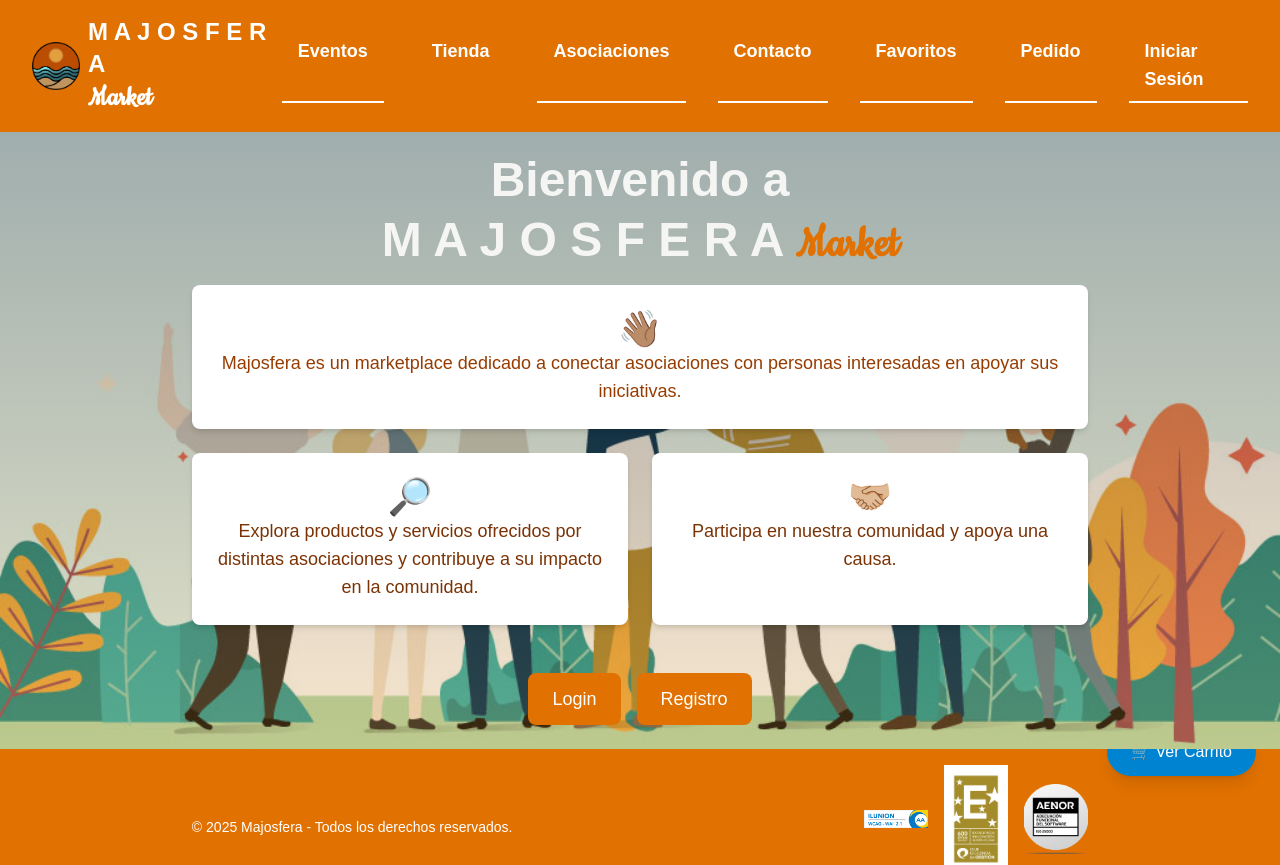
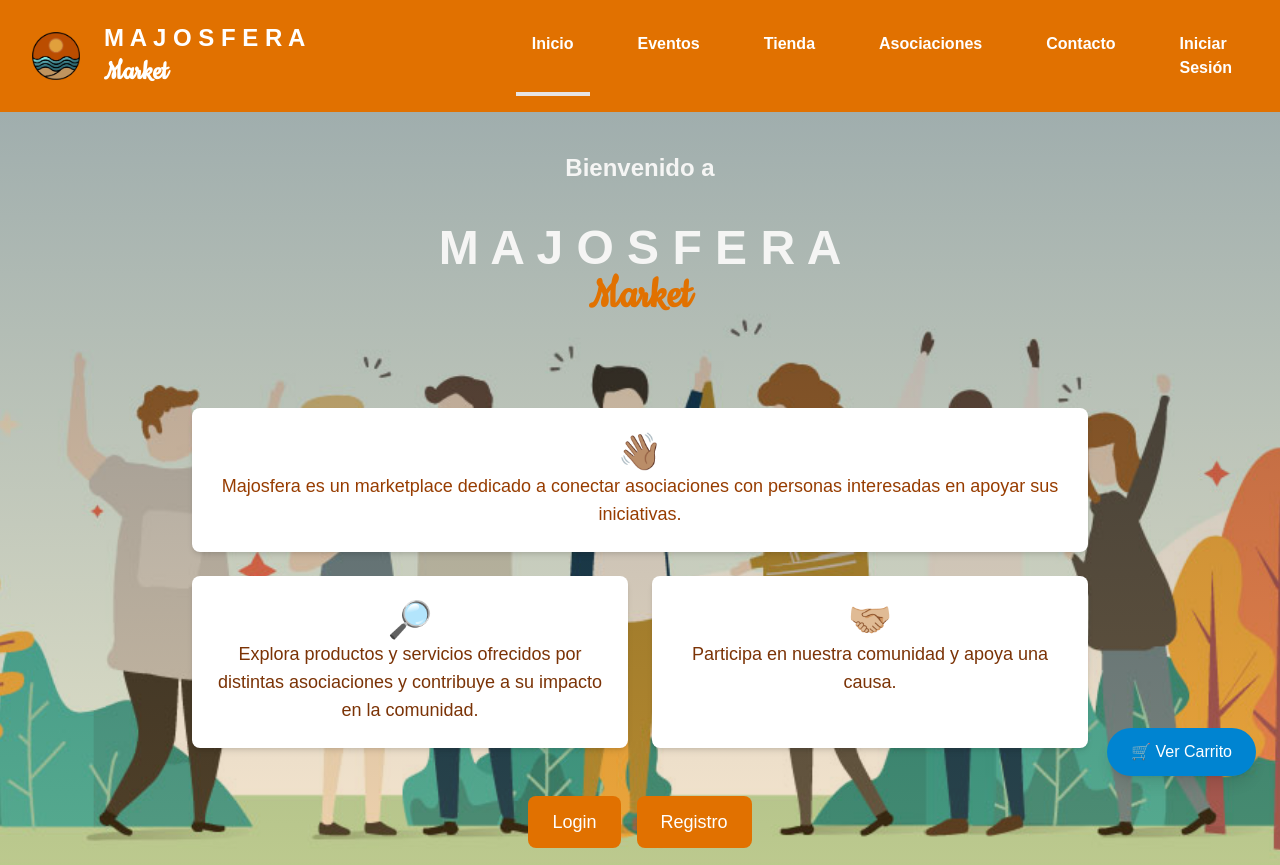
Before and after one commit to gastbr/majosfera-front, a React (Vite) app: page / in a window 1280 px wide. Shown: the top 865 px of the page. Built offline with nearby package versions, Linux system fonts and the light colour scheme; no server answers; a web font is replaced by a local one.

Commit message:
ADD burger menu, landing

```diff
--- a/src/components/FloatingCartButton.jsx
+++ b/src/components/FloatingCartButton.jsx
@@ -20,7 +20,7 @@ const FloatingCartButton = () => {
     return (
         <>
             <button
-                className={`fixed bottom-6 right-6 bg-sky-600 text-white px-6 py-3 rounded-full shadow-lg hover:bg-sky-500 transition ${animate ? "animate-bounce" : ""
+                className={`z-50 fixed bottom-6 right-6 bg-sky-600 text-white px-6 py-3 rounded-full shadow-lg hover:bg-sky-500 transition ${animate ? "animate-bounce" : ""
                     }`}
                 onClick={() => setIsOpen(true)}
             >
--- a/src/components/Header.jsx
+++ b/src/components/Header.jsx
@@ -1,35 +1,62 @@
-import { useContext, useState } from "react";
+import { useContext, useState, useEffect } from "react";
 import { AppContext } from "../context/AppContext";
-import { Link, useLocation } from "react-router";
+import { Link, useLocation, useNavigate } from "react-router";
 import { logout } from "../services/auth";
 
 
 const Header = () => {
   const { state } = useContext(AppContext);
-  const [isMenuOpen, setIsMenuOpen] = useState(false);
+  const [isBurgerOpen, setIsBurgerOpen] = useState(false);
+  const [isDropdownOpen, setIsDropdownOpen] = useState(false);
   const pathName = useLocation().pathname;
-  console.log("pathName: ", pathName);
 
-  console.log("userName: ", state.user?.userName);
+  const navigate = useNavigate();
+
+  const handleLogout = () => {
+    logout()
+      .then(() => {
+        navigate("/"); // Redirige al landing (inicio) tras el logout
+      })
+      .catch((error) => {
+        console.error("Logout failed:", error);
+      });
+  };
+
+
+  useEffect(() => {
+    const handleClickOutside = (event) => {
+      if (!event.target.closest('#user-button') && !event.target.closest('.dropdown-menu')) {
+        setIsDropdownOpen(false);
+      }
+    };
+
+    document.addEventListener('click', handleClickOutside);
+
+    return () => {
+      document.removeEventListener('click', handleClickOutside);
+    };
+  }, [setIsDropdownOpen]);
 
   return (
     <header className="bg-amber-600 text-white py-4 px-4 md:px-8 shadow-md flex justify-between items-center md:flex-row flex-col">
       {/* Logo y nombre de la app */}
-      <div className="flex items-center">
+      <div className="flex justify-between items-center w-full">
+        <div className="flex content-between md:items-center gap-2">
+          <Link to="/" className="flex items-center">
             <img
               src="/logo-notext.png"
               alt="Logo Majosfera"
-          className="w-11 h-1 md:w-12 md:h-12 mr-2"
+              className="w-12 h-12 mr-2 md:mr-4"
             />
+          </Link>
           <Link to="/" className="text-xl md:text-2xl font-bold flex flex-col gap-0">
-          <span className="p-0 m-0">M A J O S F E R A</span><span className="title-text text-3xl p-0 m-0">Market</span>
+            <span className="p-0 m-0">M A J O S F E R A</span><span className="title-text text-3xl">Market</span>
           </Link>
         </div>
-
         {/* Burger menu toggle button */}
         <button
-        className="md:hidden flex justify-center w-8 h-8 bg-white rounded-full"
-        onClick={() => setIsMenuOpen(!isMenuOpen)}
+          className="md:hidden flex justify-center items-center w-8 h-8 bg-white rounded-full"
+          onClick={() => setIsBurgerOpen(!isBurgerOpen)}
         >
           <svg
             className="w-4 h-4 text-amber-600"
@@ -46,73 +73,99 @@ const Header = () => {
             />
           </svg>
         </button>
+      </div>
 
       {/* Navegación */}
+      <nav className={`space-y-4 mt-4 md:mt-0 ${isBurgerOpen ? 'block md:hidden' : 'hidden'}`}>
+        <Link
+          to="/"
+          className={`font-bold p-4 ${pathName === '/' ? 'border-b-4 border-stone-200 cursor-default' : 'hover:bg-amber-700 rounded-lg'}`}
+        >
+          Inicio
+        </Link>
+      </nav>
+
       <nav
-        className={`${isMenuOpen ? 'block' : 'hidden'
-          } md:flex space-x-4 md:space-x-8 mt-4 md:mt-0`}
+        className={`md:flex space-x-4 md:space-x-8 mt-4 md:mt-0 hidden`}
       >
         <Link to="/"
-          className="px-4 py-2 text-lg font-bold rounded-t-lg border-b-2 border-white bg-amber-600 hover:bg-amber-700">
+          className={`font-bold p-4 ${pathName === '/' ? 'border-b-4 border-stone-200 cursor-default' : 'hover:bg-amber-700 rounded-lg'}`}>
+          Inicio
+        </Link>
+        <Link to=""
+          className={`cursor-not-allowed font-bold p-4 ${pathName === '' ? 'border-b-4 border-stone-200 cursor-default' : ''}`}>
           Eventos
         </Link>
         <Link
           to="/market"
-          className={`px-4 py-2 text-lg font-bold rounded-t-lg bg-amber-600 ${pathName === '/market' ? ' rounded-b-lg border-sky-800 cursor-default' : 'hover:bg-amber-700'} border-white`}
+          className={`font-bold p-4 ${pathName === '/market' ? 'border-b-4 border-stone-200 cursor-default' : 'hover:bg-amber-700 rounded-lg'}`}
         >
           Tienda
         </Link>
         <Link
           to="/associations-list"
-          className="px-4 py-2 text-lg font-bold rounded-t-lg border-b-2 border-white bg-amber-600 hover:bg-amber-700"
+          className={`font-bold p-4 ${pathName === '/associations-list' ? 'border-b-4 border-stone-200 cursor-default' : 'hover:bg-amber-700 rounded-lg'}`}
         >
           Asociaciones
         </Link>
         <Link
           to="/contact"
-          className="px-4 py-2 text-lg font-bold rounded-t-lg border-b-2 border-white bg-amber-600 hover:bg-amber-700"
+          className={`font-bold p-4 ${pathName === '/contact' ? 'border-b-4 border-stone-200 cursor-default' : 'hover:bg-amber-700 rounded-lg'}`}
         >
           Contacto
         </Link>
+        {/* Mostrar nombre del usuario si está logueado */}
+        {state.user ? (
+          <div className="relative">
+            <button
+              id="user-button"
+              onClick={() => setIsDropdownOpen(!isDropdownOpen)}
+              to="/profile"
+              className="font-semibold px-8 py-3 rounded-full text-sm md:text-base transition-all duration-300 bg-white text-amber-700 hover:bg-amber-50 hover:text-amber-800 focus:outline-none focus:ring-2 focus:ring-amber-500 focus:ring-offset-2 border border-amber-700 shadow-sm hover:shadow-md"
+            >
+              {`Hola, ${state.user?.userName}`}
+            </button>
+
+            <div
+              className="absolute right-0 mt-2 w-48 bg-white rounded-md shadow-md"
+              style={{ display: isDropdownOpen ? 'block' : 'none' }}
+            >
               <Link
-          to="/favourite"
-          className="px-4 py-2 text-lg font-bold rounded-t-lg border-b-2 border-white bg-amber-600 hover:bg-amber-700"
+                to="/profile"
+                className="block px-4 py-2 text-sm text-gray-700 hover:bg-gray-100 hover:text-gray-900 text-right"
               >
-          Favoritos
+                Perfil
               </Link>
               <Link
-          to="/order"
-          className="px-4 py-2 text-lg font-bold rounded-t-lg border-b-2 border-white bg-amber-600 hover:bg-amber-700"
+                to="/product-register"
+                className="block px-4 py-2 text-sm text-gray-700 hover:bg-gray-100 hover:text-gray-900 text-right"
               >
-          Pedido
+                Registrar producto
               </Link>
-
-        {/* Mostrar nombre del usuario si está logueado */}
-        {state.user ? (
-          <>
               <Link
-              to="/profile"
-              className="px-4 py-2 text-lg font-bold rounded-t-lg border-b-2 border-white bg-amber-600 hover:bg-amber-700 font-bold"
+                to="/product-crud"
+                className="block px-4 py-2 text-sm text-gray-700 hover:bg-gray-100 hover:text-gray-900 text-right"
               >
-              {`Hola, ${state.user?.userName}`}
+                CRUD de productos
               </Link>
               <button
-              onClick={() => (logout())}
-              className="px-4 py-2 rounded-lg bg-red-600 text-white"
+                onClick={() => handleLogout()}
+                className="block px-4 py-2 text-sm text-red-600 hover:bg-red-100 hover:text-red-900 w-full text-right"
               >
-              Cerrar Sesión
+                Cerrar sesión
               </button>
-          </>
+            </div>
+          </div>
         ) : (
           <Link
             to="/login"
-            className="px-4 py-2 text-lg font-bold rounded-t-lg border-b-2 border-white bg-amber-600 hover:bg-amber-700"
+            className="font-bold p-4 hover:bg-amber-700 rounded-lg"
           >
             Iniciar Sesión
           </Link>
         )}
       </nav>
-    </header>
+    </header >
   );
 };
 
--- a/src/main.css
+++ b/src/main.css
@@ -32,7 +32,7 @@ body {
     background-size: cover;
     background-position: center;
     position: relative;
-    background-image: linear-gradient(rgba(0, 0, 0, 0.3), rgba(216, 134, 11, 0.2)), url('../public/landing-bg.jpg');
+    background-image: linear-gradient(rgba(0, 0, 0, 0.3), rgba(216, 134, 11, 0.2)), url('/landing-bg.jpg');
     width: 100vw;
     height: 100vh;
 }
--- a/src/pages/ContactPage.jsx
+++ b/src/pages/ContactPage.jsx
@@ -69,8 +69,7 @@ const ContactPage = () => {
         <h1 className="text-4xl font-extrabold mb-4">Contáctanos</h1>
         <p className="text-lg text-amber-800 mb-6 max-w-lg text-center">
           Utiliza este formulario para sugerencias, dudas o para solicitar el
-          alta de una asociación. El administrador te enviará los requisitos por
-          email.
+          alta de una asociación. El administrador te enviará los requisitos por correo electrónico.
         </p>
 
         {/* Formulario de Contacto */}
--- a/src/pages/LandingPage.jsx
+++ b/src/pages/LandingPage.jsx
@@ -9,9 +9,12 @@ const LandingPage = () => {
     <>
       {/* Contenido principal */}
       <main className="landing-bg flex-1 flex flex-col items-center justify-center p-4 md:p-6 text-center">
-        <h1 className="flex flex-col gap-3 text-3xl md:text-4xl lg:text-5xl font-extrabold mb-4 text-stone-100">
-          <p>Bienvenido a</p>
-          <p>M A J O S F E R A <span className="text-amber-600 title-text">Market</span></p>
+        <h1 className="flex flex-col gap-10 text-3xl md:text-4xl lg:text-5xl font-extrabold m-4 text-stone-100">
+          <p className="text-2xl">Bienvenido a</p>
+          <p className="flex flex-col justify-center items-center mb-18">
+            <span>M A J O S F E R A</span>
+            <span className="text-amber-600 title-text">Market</span>
+          </p>
         </h1>
 
         <div className="bg-white p-4 md:p-6 rounded-lg shadow-md w-full max-w-md md:max-w-2xl lg:max-w-4xl mb-6">
```
Also changed, not shown: src/pages/ProfilePage.jsx (+1 -26 lines). Lines whose indentation alone changed are shown as unchanged.
